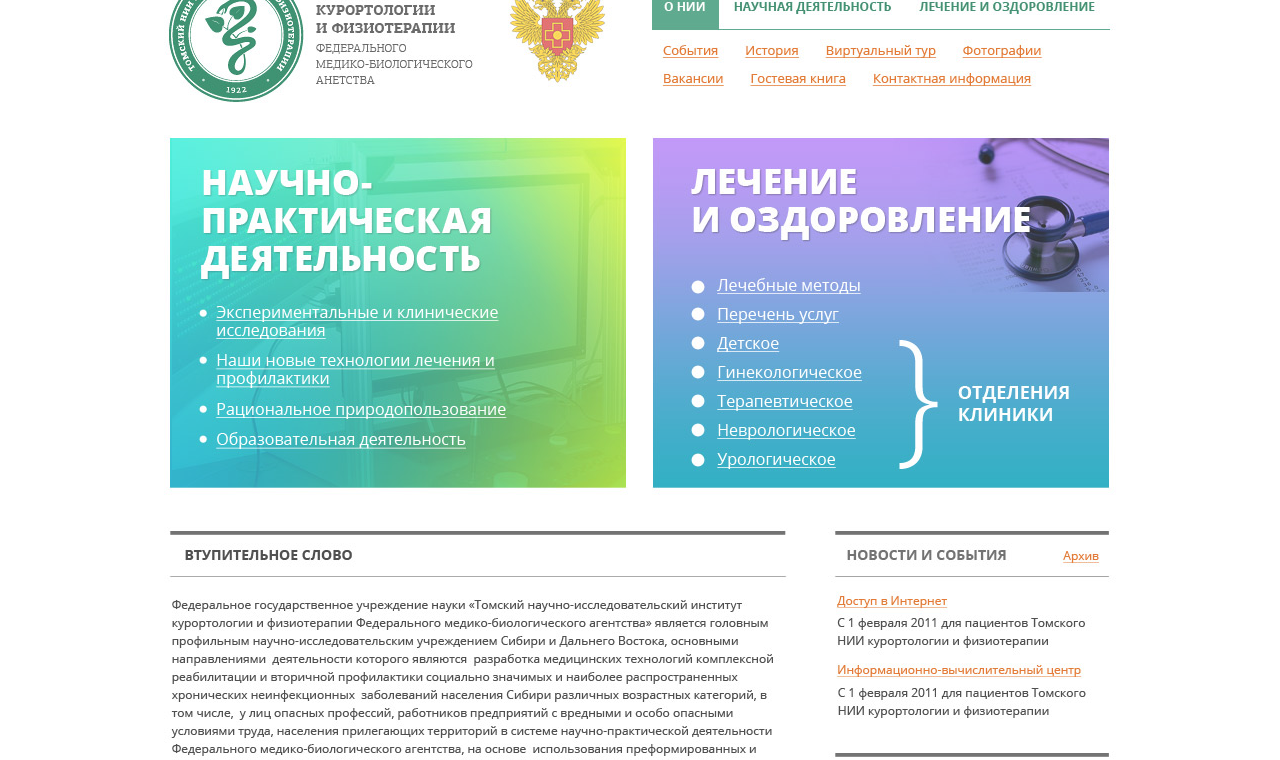
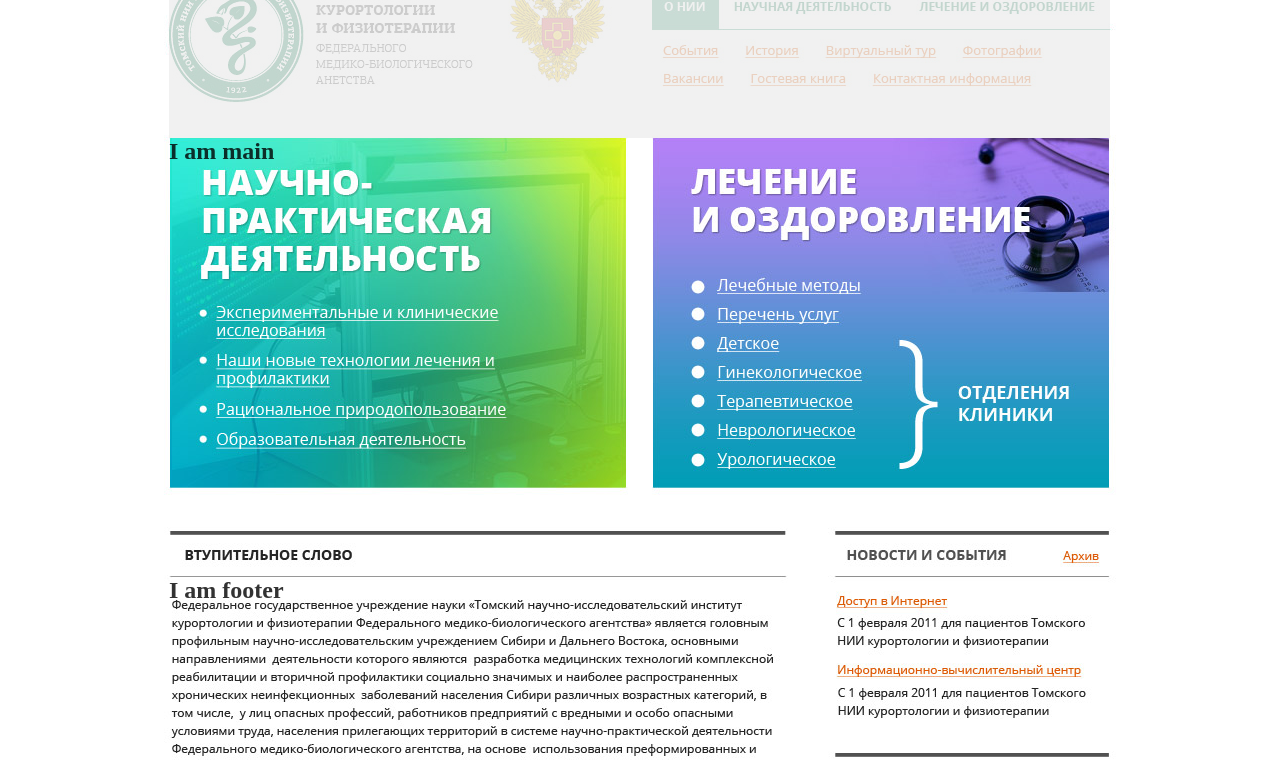
Before and after one commit to nanopeni/niikf-layout, a plain HTML site: page layout/index.html in a window 1280 px wide. Shown: the part 73-833 px from the top of the page. Drawn offline with Linux system fonts and the light colour scheme.

Commit message:
header and page position

```diff
--- a/layout/css/layout.css
+++ b/layout/css/layout.css
@@ -1,4 +1,4 @@
-.debug {
+.debug .wrap, .debug .footer {
     opacity: 0.8
 }
 
@@ -12,3 +12,57 @@
     opacity: 1;
     z-index: -1;
 }
+
+
+/* some resets */
+html, body, div, h1, h2, h3, h4 {
+    margin: 0;
+    padding: 0;
+}
+/* end of some resets */
+
+/* sticky footer */
+html, body, .wrap { height: 100%; }
+
+body > .wrap {height: auto; min-height: 100%;}
+
+.main { padding-bottom: 150px; }  /* must be same height as the footer */
+
+.footer {
+    position: relative;
+    margin-top: -150px; /* negative value of footer height */
+    height: 150px;
+    clear:both;}
+
+/* CLEAR FIX*/
+.clearfix:after {content: ".";
+    display: block;
+    height: 0;
+    clear: both;
+    visibility: hidden;}
+.clearfix {display: inline-block;}
+/* Hides from IE-mac \*/
+* html .clearfix { height: 1%;}
+.clearfix {display: block;}
+/* End hide from IE-mac */
+/* end of sticky footer */
+
+
+
+/* centered main block*/
+.main, .footer {
+    left: 50%;
+    margin-left: -471px;
+    position: relative;
+    width: 941px;
+}
+/* end of centered main block */
+
+
+
+/* custom blocks */
+
+.header {
+    height: 211px;
+    background: #eee;
+}
--- a/layout/index.html
+++ b/layout/index.html
@@ -15,9 +15,21 @@
 
 <div class="dev-layout-main"></div>
 
-<h1>Layout starts!11</h1>
+<div class="wrap">
+
+    <div class="main clearfix">
+        <div class="header">
+        </div>
 
 
+        <h2>I am main</h2>
+    </div>
+
+</div>
+
+<div class="footer">
+    <h2>I am footer</h2>
+</div>
 
 </body>
 </html>
```
